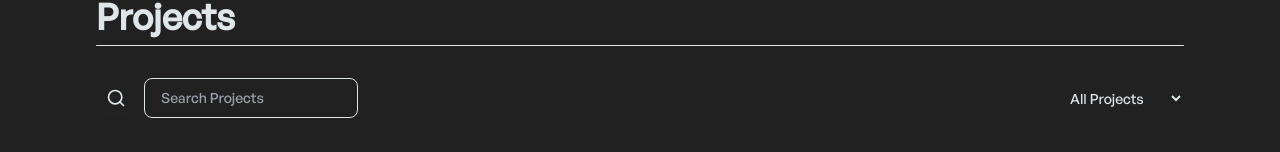
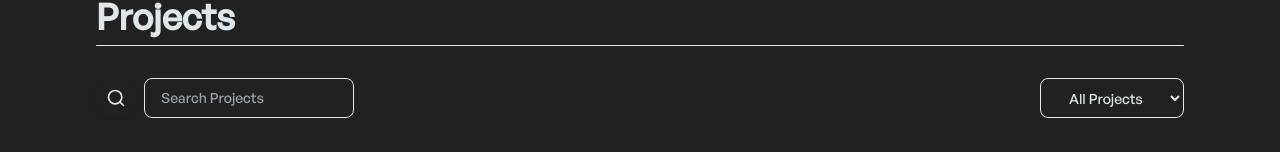
Before and after one commit to jeffersonrj14/jeffersonrj.com, a Next.js app: page /projects in a window 1280 px wide. Shown: the part 135-287 px from the top of the page. Built offline with nearby package versions, Linux system fonts and the light colour scheme.

Commit message:
fix: project search is now working and filter error (hopefully)

```diff
--- a/package.json
+++ b/package.json
@@ -32,8 +32,8 @@
     "eslint-plugin-prettier": "^5.1.3",
     "next-sitemap": "^4.2.3",
     "postcss": "^8.4.38",
-    "prettier": "^3.3.1",
-    "prettier-plugin-tailwindcss": "^0.6.2",
+    "prettier": "^3.3.2",
+    "prettier-plugin-tailwindcss": "^0.6.3",
     "react-hot-toast": "^2.4.1",
     "tailwindcss": "^3.4.4"
   }
--- a/src/components/projects/ProjectsFilter.jsx
+++ b/src/components/projects/ProjectsFilter.jsx
@@ -16,14 +16,12 @@ function ProjectsFilter({ setSelectProject }) {
                 font-medium
                 bg-jefferson-dark
                 text-jefferson-light
+                border
             '
     >
-      <option value={setSelectProject} className='text-sm sm:text-md'>
-        All Projects
-      </option>
-
+      <option value=''>All Projects</option> {/* Set value to an empty string */}
       {selectOptions.map((option) => (
-        <option className='text-normal sm:text-md' key={option}>
+        <option value={option} className='text-normal sm:text-md' key={option}>
           {option}
         </option>
       ))}
@@ -32,3 +30,38 @@ function ProjectsFilter({ setSelectProject }) {
 }
 
 export default ProjectsFilter
+
+// const selectOptions = ['Portfolio', 'Project']
+
+// function ProjectsFilter({ setSelectProject }) {
+//   return (
+//     <select
+//       onChange={(e) => {
+//         setSelectProject(e.target.value)
+//       }}
+//       className='
+//                 px-4
+//                 sm:px-6
+//                 py-2
+//                 rounded-lg
+//                 text-sm
+//                 sm:text-md
+//                 font-medium
+//                 bg-jefferson-dark
+//                 text-jefferson-light
+//             '
+//     >
+//       <option value={setSelectProject} className='text-sm sm:text-md'>
+//         All Projects
+//       </option>
+
+//       {selectOptions.map((option) => (
+//         <option className='text-normal sm:text-md' key={option}>
+//           {option}
+//         </option>
+//       ))}
+//     </select>
+//   )
+// }
+
+// export default ProjectsFilter
--- a/src/components/projects/ProjectsGrid.jsx
+++ b/src/components/projects/ProjectsGrid.jsx
@@ -5,24 +5,16 @@ import { projectsData } from '../../data/projectsData'
 import ProjectsFilter from './ProjectsFilter'
 
 function ProjectsGrid() {
-  const [setSearchProject] = useState()
-  const [selectProject, setSelectProject] = useState()
+  const [searchProject, setSearchProject] = useState('')
+  const [selectProject, setSelectProject] = useState('')
 
-  // @todo - To be fixed
-  // const searchProjectsByTitle = projectsData.filter((item) => {
-  // 	const result = item.title
-  // 		.toLowerCase()
-  // 		.includes(searchProject.toLowerCase())
-  // 		? item
-  // 		: searchProject == ''
-  // 		? item
-  // 		: '';
-  // 	return result;
-  // });
+  const searchProjectsByTitle = projectsData.filter((item) => {
+    return item.title.toLowerCase().includes(searchProject.toLowerCase())
+  })
 
-  const selectProjectsByCategory = projectsData.filter((item) => {
+  const selectProjectsByCategory = searchProjectsByTitle.filter((item) => {
     let category = item.category.charAt(0).toUpperCase() + item.category.slice(1)
-    return category.includes(selectProject)
+    return selectProject === '' || category.includes(selectProject)
   })
 
   return (
@@ -35,12 +27,10 @@ function ProjectsGrid() {
       <hr className='h-px my-2 border-0 bg-jefferson-light rounded-full ' />
 
       <div className='mt-5 sm:mt-8'>
-        {/* border-b border-jefferson-dark dark:border-jefferson-light */}
         <div
           className='
                     flex
                     justify-between
-
                     pb-3
                     gap-3
                     '
@@ -64,7 +54,7 @@ function ProjectsGrid() {
                 setSearchProject(e.target.value)
               }}
               className='
-                                ont-general-medium
+                        font-general-medium
                         pl-3
                         pr-1
                         sm:px-4
@@ -92,14 +82,118 @@ function ProjectsGrid() {
       </div>
 
       <div className='grid grid-cols-1 sm:grid-cols-2 lg:grid-cols-4 mt-6 sm:gap-5'>
-        {selectProject
-          ? selectProjectsByCategory.map((project, index) => {
-              return <ProjectSingle key={index} {...project} />
-            })
-          : projectsData.map((project, index) => <ProjectSingle key={index} {...project} />)}
+        {selectProjectsByCategory.map((project, index) => (
+          <ProjectSingle key={index} {...project} />
+        ))}
       </div>
     </section>
   )
 }
 
 export default ProjectsGrid
+
+// import { useState } from 'react'
+// import { FiSearch } from 'react-icons/fi'
+// import ProjectSingle from './ProjectSingle'
+// import { projectsData } from '../../data/projectsData'
+// import ProjectsFilter from './ProjectsFilter'
+
+// function ProjectsGrid() {
+//   const [setSearchProject] = useState()
+//   const [selectProject, setSelectProject] = useState()
+
+//   // @todo - To be fixed
+//   // const searchProjectsByTitle = projectsData.filter((item) => {
+//   // 	const result = item.title
+//   // 		.toLowerCase()
+//   // 		.includes(searchProject.toLowerCase())
+//   // 		? item
+//   // 		: searchProject == ''
+//   // 		? item
+//   // 		: '';
+//   // 	return result;
+//   // });
+
+//   const selectProjectsByCategory = projectsData.filter((item) => {
+//     let category = item.category.charAt(0).toUpperCase() + item.category.slice(1)
+//     return category.includes(selectProject)
+//   })
+
+//   return (
+//     <section className='pt-5'>
+//       <div className='text-left '>
+//         <p className='font-general-medium font-bold text-2xl sm:text-4xl mb-1 text-jefferson-light '>
+//           Projects
+//         </p>
+//       </div>
+//       <hr className='h-px my-2 border-0 bg-jefferson-light rounded-full ' />
+
+//       <div className='mt-5 sm:mt-8'>
+//         {/* border-b border-jefferson-dark dark:border-jefferson-light */}
+//         <div
+//           className='
+//                         flex
+//                         justify-between
+
+//                         pb-3
+//                         gap-3
+//                         '
+//         >
+//           <div className='flex justify-between gap-2'>
+//             <span
+//               className='
+//                                 hidden
+//                                 sm:block
+//                                 bg-jefferson-dark
+//                                 p-2.5
+//                                 shadow-sm
+//                                 rounded-xl
+//                                 cursor-pointer
+//                                 '
+//             >
+//               <FiSearch className='text-jefferson-light w-5 h-5'></FiSearch>
+//             </span>
+//             <input
+//               onChange={(e) => {
+//                 setSearchProject(e.target.value)
+//               }}
+//               className='
+//                                 ont-general-medium
+//                                 pl-3
+//                                 pr-1
+//                                 sm:px-4
+//                                 py-2
+//                                 border
+// 								font-medium
+//                             	border-jefferson-light
+//                                 rounded-lg
+//                                 text-sm
+//                                 sm:text-md
+//                                 bg-jefferson-dark
+// 								text-jefferson-light
+//                                 '
+//               id='name'
+//               name='name'
+//               type='search'
+//               required=''
+//               placeholder='Search Projects'
+//               aria-label='Name'
+//             />
+//           </div>
+
+//           <ProjectsFilter setSelectProject={setSelectProject} />
+//         </div>
+//       </div>
+
+//       <div className='grid grid-cols-1 sm:grid-cols-2 lg:grid-cols-4 mt-6 sm:gap-5'>
+//         {selectProject
+//           ? selectProjectsByCategory.map((project, index) => {
+//               return <ProjectSingle key={index} {...project} />
+//             })
+//           : projectsData.map((project, index) => <ProjectSingle key={index} {...project} />)}
+//       </div>
+//     </section>
+//   )
+// }
+
+// export default ProjectsGrid
--- a/src/components/projects/RelatedProjects.jsx
+++ b/src/components/projects/RelatedProjects.jsx
@@ -13,21 +13,9 @@ const RelatedProject = {
     {
       id: uuidv4(),
       title: 'Projects',
-      img: '/images/projects/bot/1.png',
+      img: '/images/projects/utils/logo.png',
       href: '/projects/2'
     }
-    // {
-    // 	id: uuidv4(),
-    // 	title: 'Projects',
-    // 	img: '/images/projects/portfolio/1.png',
-    // 	href: '/projects/1',
-    // },
-    // {
-    // 	id: uuidv4(),
-    // 	title: 'Projects',
-    // 	img: '/images/projects/portfolio/1.png',
-    // 	href: '/projects/1',
-    // },
   ]
 }
 
```
Also changed, not shown: src/pages/about.jsx (+0 -10 lines), 2 other files (tests, documents, lock files or other folders). Lines whose indentation alone changed are shown as unchanged.
